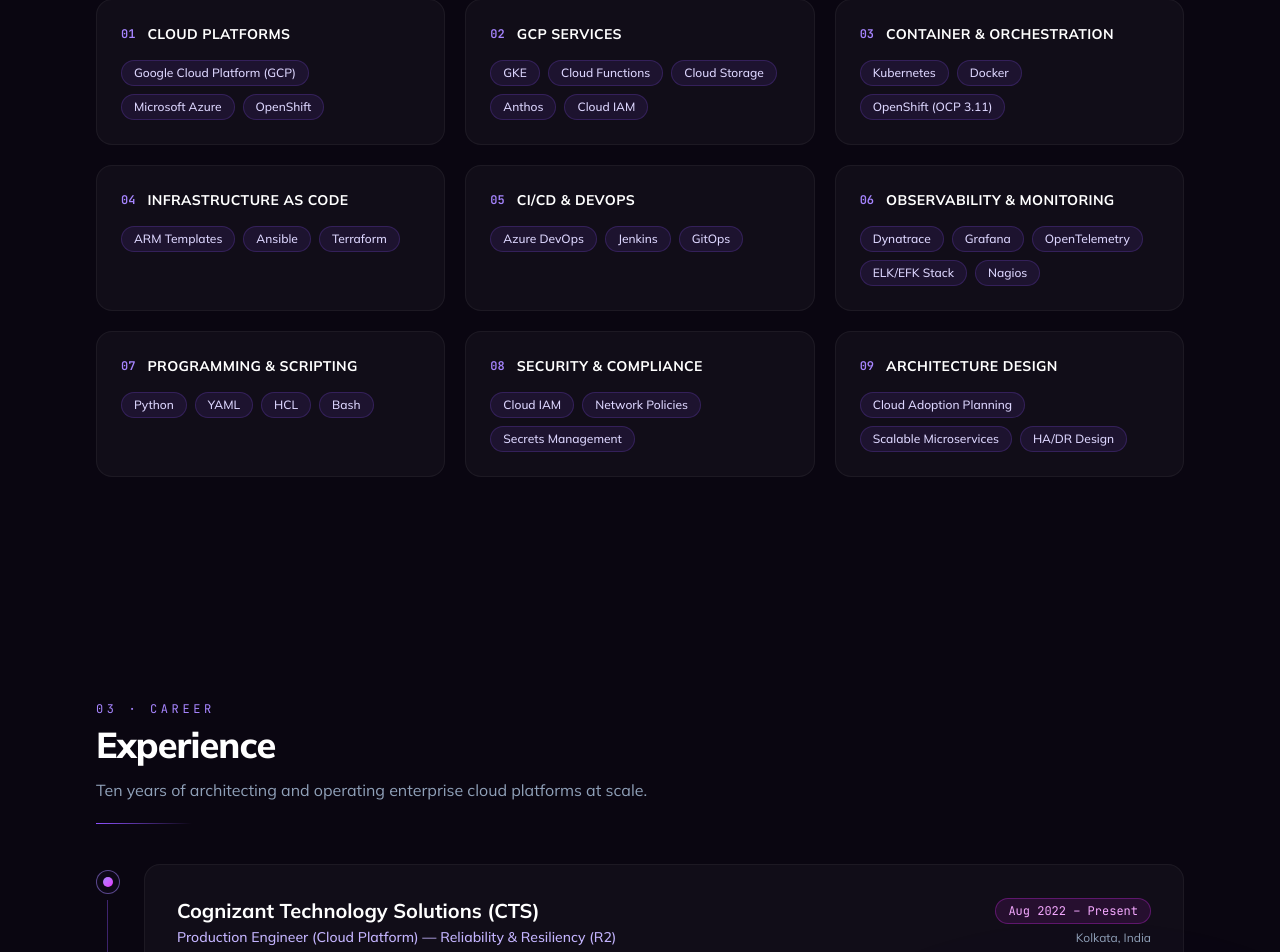
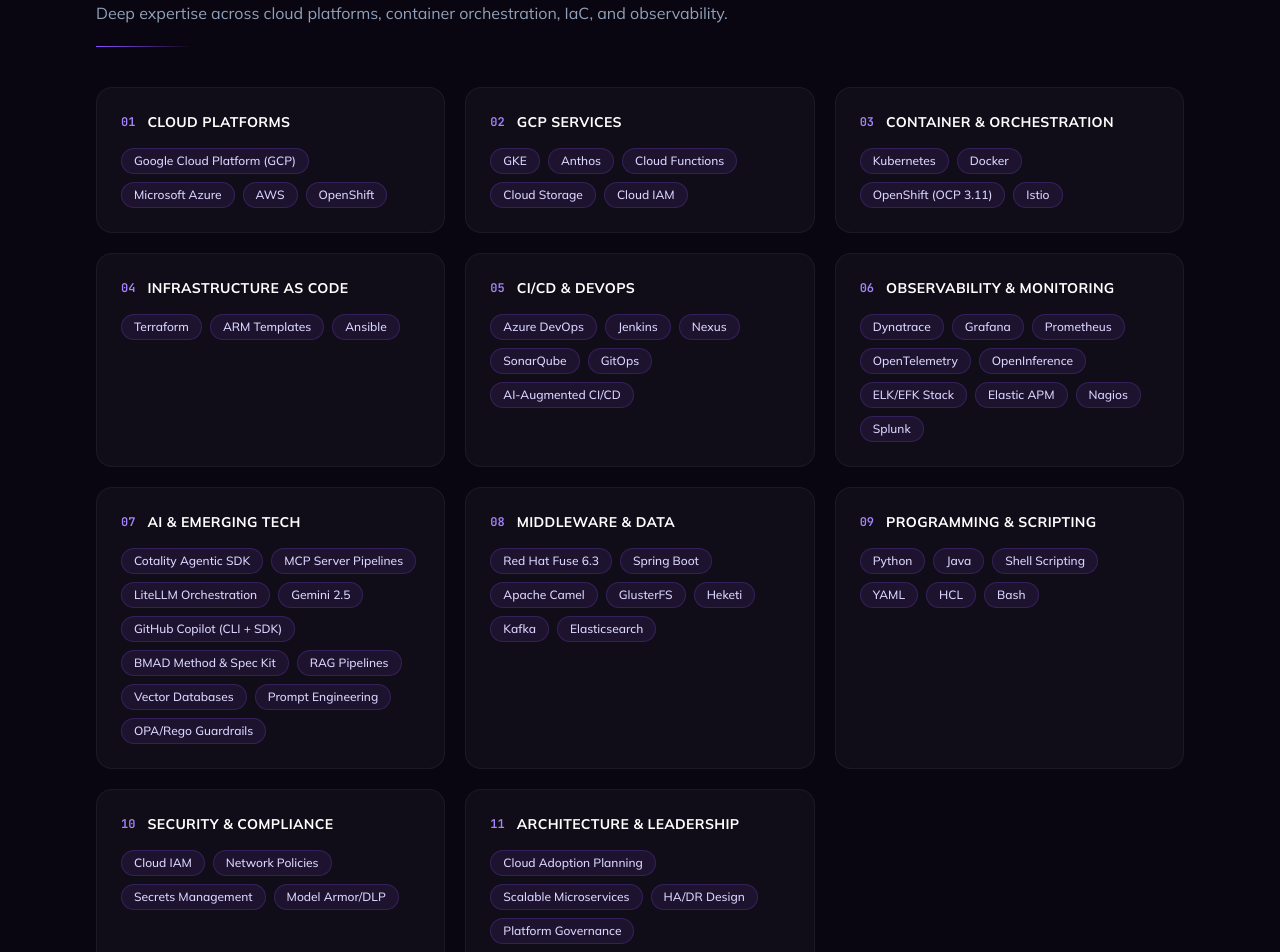
Before and after one commit to wamik25apr/wamik25apr.github.io, a React (Vite) app: page / in a window 1280 px wide. Shown: the part 1840-2792 px from the top of the page. Built offline with nearby package versions, Linux system fonts and the light colour scheme.

Commit message:
feat: merge 2026 resume content — split Wipro roles, add AI/impact details, update LinkedIn

```diff
--- a/src/data/resume.js
+++ b/src/data/resume.js
@@ -7,8 +7,8 @@
   contacts: [
     {
       label: "LinkedIn",
-      value: "khondekar-wamik-hossain-11105397",
-      href: "https://www.linkedin.com/in/khondekar-wamik-hossain-11105397/",
+      value: "wamik",
+      href: "https://www.linkedin.com/in/wamik/",
     },
     { label: "Phone", value: "+91-8967494110", href: "tel:+918967494110" },
     { label: "Email", value: "wamik25apr@gmail.com", href: "mailto:wamik25apr@gmail.com" },
@@ -16,55 +16,124 @@
   ],
   stats: [
     { value: "10+", label: "Years experience" },
-    { value: "15+", label: "Microservices on GKE" },
+    { value: "250+", label: "Microservices in production" },
     { value: "99.9%", label: "Platform uptime" },
-    { value: "70%", label: "Faster deployments" },
+    { value: "40%", label: "MTTD reduction" },
   ],
   summary:
-    "Reliability and Platform Engineering leader with over 10 years of experience architecting and deploying enterprise-grade, cloud-native platforms and DevSecOps ecosystems across Google Cloud, Microsoft Azure, and hybrid environments. Expert in driving system resilience through proactive observability frameworks, automated Infrastructure as Code (IaC) — Terraform, ARM Templates, Ansible — and high-scale container orchestration with Kubernetes (GKE/Anthos), Docker, and OpenShift. Proven track record of reducing incident frequency and accelerating engineering velocity — cutting Mean Time to Detect by 40% and deployment cycles by 70% — by integrating AI-native agentic workflows and MCP (Model Context Protocol) server pipelines into production environments. Experienced in multi-cloud strategy and cloud adoption planning, with deep understanding of IaaS, PaaS, and SaaS service models, cloud security best practices, and compliance standards.",
+    "Reliability and Platform Engineering leader with over 10 years of experience architecting enterprise-grade cloud-native platforms, reliability pipelines, and DevSecOps ecosystems at scale across Google Cloud, Microsoft Azure, and hybrid environments. Expert in driving system resilience through proactive observability frameworks, automated Infrastructure as Code (IaC) — Terraform, ARM Templates, Ansible — and high-scale container orchestration with Kubernetes (GKE/Anthos), Docker, and OpenShift. At Cognizant, drives system resilience for Walmart's Cloud-Native Platform (WCNP) by engineering Dynatrace/Grafana observability frameworks and RCA-led performance remediation that directly reduce P1 incident frequency. Previously at Wipro, led end-to-end OpenShift PaaS operations across onsite Bangladesh and Malaysia engagements, deploying 250+ microservices to production with zero SLA breach. Proven track record of reducing incident frequency and accelerating engineering velocity — cutting Mean Time to Detect by 40% and deployment cycles by 70% — by integrating AI-native agentic workflows and MCP (Model Context Protocol) server pipelines into production environments. Experienced in multi-cloud strategy and cloud adoption planning, with deep understanding of IaaS, PaaS, and SaaS service models, cloud security best practices, and compliance standards.",
   skills: [
-    { group: "Cloud Platforms", items: ["Google Cloud Platform (GCP)", "Microsoft Azure", "OpenShift"] },
-    { group: "GCP Services", items: ["GKE", "Cloud Functions", "Cloud Storage", "Anthos", "Cloud IAM"] },
+    {
+      group: "Cloud Platforms",
+      items: ["Google Cloud Platform (GCP)", "Microsoft Azure", "AWS", "OpenShift"],
+    },
+    {
+      group: "GCP Services",
+      items: ["GKE", "Anthos", "Cloud Functions", "Cloud Storage", "Cloud IAM"],
+    },
     {
       group: "Container & Orchestration",
-      items: ["Kubernetes", "Docker", "OpenShift (OCP 3.11)"],
+      items: ["Kubernetes", "Docker", "OpenShift (OCP 3.11)", "Istio"],
     },
-    { group: "Infrastructure as Code", items: ["ARM Templates", "Ansible", "Terraform"] },
-    { group: "CI/CD & DevOps", items: ["Azure DevOps", "Jenkins", "GitOps"] },
+    {
+      group: "Infrastructure as Code",
+      items: ["Terraform", "ARM Templates", "Ansible"],
+    },
+    {
+      group: "CI/CD & DevOps",
+      items: ["Azure DevOps", "Jenkins", "Nexus", "SonarQube", "GitOps", "AI-Augmented CI/CD"],
+    },
     {
       group: "Observability & Monitoring",
-      items: ["Dynatrace", "Grafana", "OpenTelemetry", "ELK/EFK Stack", "Nagios"],
+      items: [
+        "Dynatrace",
+        "Grafana",
+        "Prometheus",
+        "OpenTelemetry",
+        "OpenInference",
+        "ELK/EFK Stack",
+        "Elastic APM",
+        "Nagios",
+        "Splunk",
+      ],
     },
-    { group: "Programming & Scripting", items: ["Python", "YAML", "HCL", "Bash"] },
+    {
+      group: "AI & Emerging Tech",
+      items: [
+        "Cotality Agentic SDK",
+        "MCP Server Pipelines",
+        "LiteLLM Orchestration",
+        "Gemini 2.5",
+        "GitHub Copilot (CLI + SDK)",
+        "BMAD Method & Spec Kit",
+        "RAG Pipelines",
+        "Vector Databases",
+        "Prompt Engineering",
+        "OPA/Rego Guardrails",
+      ],
+    },
+    {
+      group: "Middleware & Data",
+      items: [
+        "Red Hat Fuse 6.3",
+        "Spring Boot",
+        "Apache Camel",
+        "GlusterFS",
+        "Heketi",
+        "Kafka",
+        "Elasticsearch",
+      ],
+    },
+    {
+      group: "Programming & Scripting",
+      items: ["Python", "Java", "Shell Scripting", "YAML", "HCL", "Bash"],
+    },
     {
       group: "Security & Compliance",
-      items: ["Cloud IAM", "Network Policies", "Secrets Management"],
+      items: ["Cloud IAM", "Network Policies", "Secrets Management", "Model Armor/DLP"],
     },
     {
-      group: "Architecture Design",
-      items: ["Cloud Adoption Planning", "Scalable Microservices", "HA/DR Design"],
+      group: "Architecture & Leadership",
+      items: [
+        "Cloud Adoption Planning",
+        "Scalable Microservices",
+        "HA/DR Design",
+        "Platform Governance",
+        "RCA & Incident Command",
+        "SLA/SLO Definition",
+        "Stakeholder Management",
+        "Onsite Delivery",
+        "Technical Documentation",
+      ],
     },
   ],
   experience: [
     {
       company: "Cognizant Technology Solutions (CTS)",
       location: "Kolkata, India",
-      title: "Production Engineer (Cloud Platform) — Reliability & Resiliency (R2)",
+      title: "Production Engineer — Reliability & Resiliency (R2)",
       period: "Aug 2022 – Present",
       highlight:
         "Cloud Platform Architect for Walmart's Cloud-Native Platform (WCNP) – GCP/GKE based",
       bullets: [
         "Cloud Architecture & Adoption: Architected and managed the GCP-native cloud platform (GKE, Anthos) hosting 15+ microservices for Walmart's retail workloads, driving cloud adoption strategy and application architecture decisions across multi-team environments.",
-        "Scalable & Resilient Design: Engineered proactive observability frameworks using Dynatrace smart alerts and Grafana dashboards, reducing Mean Time to Detect (MTTD) by 40% and ensuring platform resilience at scale.",
+        "Agentic AI & LLM Orchestration: Engineered an SRE AI agent architecture using the Cotality Agentic SDK (built on Google ADK) with Gemini 2.5 Flash/Pro, routed through a LiteLLM AI Gateway, integrating LLM-powered automation into cloud operations.",
+        "SRE AI Agent (RAG & Governance): Designed and built an SRE AI agent using LiteLLM for model orchestration and a RAG pipeline backed by a vector database for natural-language retrieval over runbooks, incident history, and observability context; implemented ReAct/ACE planning with semantic and tool-call caching, OPA/Rego governance and Model Armor/DLP guardrails, deployed on GKE (Anthos) with Istio.",
+        "MCP Server Implementation: Developed Model Context Protocol (MCP) servers to expose diagnostic tools and incident resources to AI agents, utilizing OpenInference tracing and OpenTelemetry for full-stack agent observability.",
+        "Observability & Incident Reduction: Reduced Mean Time to Detect (MTTD) by 40% by engineering a proactive observability layer with Dynatrace smart alerts and Grafana dashboards, eliminating reactive firefighting for critical services.",
+        "RCA & Incident Command: Drove a 30% reduction in P1 repeat incidents by leading structured Root Cause Analysis (RCA) investigations, implementing permanent fixes and runbook automation across the environment.",
+        "Scalability & Performance: Improved Kafka consumer throughput by 25% via performance profiling and partition rebalancing, directly increasing reliability for high-traffic retail workloads.",
+        "Automation Pipelines: Accelerated report generation from hours to minutes by authoring reusable Shell script automation pipelines, freeing 8+ engineering hours per week for higher-value reliability initiatives.",
+        "Distributed Tracing: Established OpenTelemetry instrumentation standards (auto/manual/hybrid) across 15+ services, reducing debugging time by 50% through comprehensive tracing coverage.",
+        "AI-Driven SDLC: Implemented the BMAD-METHOD for agentic development, utilizing specialized AI agents (Architect, Developer, UX) to automate the pipeline from PRD generation to story implementation, and adopted spec-first cycles (BMAD Method & Spec Kit) for consistent, reviewable AI-assisted code changes.",
+        "AI-Augmented Engineering: Integrated GitHub Copilot (CLI & SDK) and BMAD specification prompting into the team's workflow, reducing boilerplate code authoring time by ~35% and accelerating incident runbook creation.",
+        "Cloud Automation: Built Python-based data sync automation via GCP Cloud Functions to manage complex result onboarding between disparate systems where no prior synchronization existed.",
+        "Incident Data Dashboards: Developed Python scripts that extract incident data from Jira and PagerDuty into GCP buckets and Elastic as key-value pairs, powering custom incident-management dashboards with nightly auto-triggered 24-hour reports.",
+        "Secrets & Key Management: Built a GCP Cloud Function that monitors service account key rotation compliance against a 60-day limit with daily email status, plus an automated Rotator that rotates expiring keys and pushes them to a vault.",
+        "Splunk-to-Elastic Migration: Led the migration of Splunk dashboards to Elastic using EQL, enabled Golden Signals monitoring, and automated custom alerting and PDF report generation via email.",
         "Container Orchestration: Managed Kubernetes (GKE/Anthos) clusters for production workloads, implementing auto-scaling, resource quotas, and network policies to optimize performance and cost.",
-        "Cloud Automation: Built Python-based data sync automation via GCP Cloud Functions to manage complex result onboarding between disparate systems where no prior synchronization existed.",
-        "AI-Native Architectures: Architected SRE AI agent systems using the Cotality Agentic SDK (Google ADK) and Gemini 2.5 Flash/Pro, routed through a LiteLLM AI Gateway, integrating LLM-powered automation into cloud operations.",
-        "MCP Server Implementation: Developed Model Context Protocol (MCP) servers to expose diagnostic tools and incident resources to AI agents, utilizing OpenInference tracing and OpenTelemetry for full-stack agent observability.",
-        "AI-Driven SDLC: Implemented the BMAD-METHOD for agentic development, utilizing specialized AI agents (Architect, Developer, UX) to automate the pipeline from PRD generation to story implementation.",
-        "Distributed Tracing & Observability: Established OpenTelemetry instrumentation standards across 15+ services, reducing debugging time by 50% and enabling end-to-end transaction visibility.",
-        "Performance Optimization: Improved Kafka consumer throughput by 25% via performance profiling and partition rebalancing for high-traffic retail workloads.",
-        "Knowledge Sharing: Facilitated technical sessions on GCP architecture best practices, cloud security standards, and observability patterns to cross-functional teams.",
-        "Technologies: Kubernetes (GKE/Anthos), GCP Cloud Functions, Cotality Agentic SDK, MCP Framework, LiteLLM, Gemini 2.5, OpenTelemetry, OpenInference, Dynatrace, Grafana, Kafka, Python, Istio",
+        "Knowledge Sharing: Facilitated technical sessions on cloud architecture best practices, cloud security standards, and observability patterns to cross-functional teams.",
+        "Technologies: Kubernetes (GKE/Anthos), Cotality Agentic SDK, MCP Framework, LiteLLM, Gemini 2.5, GitHub Copilot (CLI + SDK), RAG Pipelines, Vector Databases, OpenTelemetry, OpenInference, Dynatrace, Grafana, Elastic, Kafka, Python, Shell, Istio, OPA/Rego, Model Armor/DLP",
       ],
     },
     {
@@ -73,54 +142,80 @@
       title: "Cloud Automation Engineer (SRE & Cloud Automation)",
       period: "Mar 2021 – Aug 2022",
       bullets: [
-        "Cloud Architecture & IaC: Delivered end-to-end Infrastructure as Code for Azure cloud workloads using ARM Templates and Ansible, reducing environment provisioning time from 3 days to under 2 hours — enabling rapid cloud adoption and consistent deployments.",
-        "CI/CD Pipeline Design: Designed and managed 12+ Azure DevOps pipelines implementing zero-touch deployment strategies, cutting release cycle time by 60% and ensuring reliable application delivery.",
-        "Cloud Management: Automated deployments to achieve 99.5% environment consistency across dev, staging, and production environments, eliminating manual configuration drift.",
-        "Cross-Team Collaboration: Engaged with multiple application and infrastructure teams to drive key architectural decisions, facilitating technical sessions on cloud adoption strategies and deployment automation.",
+        "Cloud Architecture & IaC: Delivered end-to-end Infrastructure as Code (IaC) for Azure workloads using ARM Templates and Ansible, reducing environment provisioning time from 3 days to under 2 hours across 5 project teams.",
+        "CI/CD Pipeline Design: Built and owned 12+ Azure DevOps pipelines enabling zero-touch deployment from commit to production, cutting release cycle time by 60%.",
+        "Cloud Management: Automated deployments with Ansible playbooks to achieve 99.5% environment consistency across dev, staging, and production, eliminating manual configuration drift.",
+        "Cross-Team Collaboration: Engaged with multiple application and infrastructure teams to drive key architectural decisions and technical sessions on cloud adoption and deployment automation.",
         "Technologies: Azure, ARM Templates, Ansible, Azure DevOps, Jenkins, RHEL",
       ],
     },
     {
       company: "Wipro Limited",
       location: "Bangladesh & Malaysia",
-      title: "Lead DevOps, Middleware & Operations Engineer",
-      period: "Nov 2015 – Mar 2021",
+      title: "Lead PaaS Administrator & Microservices Developer (DevOps)",
+      period: "Sep 2018 – Mar 2021",
       bullets: [
-        "Platform Architecture & Management: Managed the production lifecycle of Red Hat OpenShift (OCP 3.11) container platform for a major BFSI client, achieving 99.9% platform uptime across 250+ microservices.",
-        "Cloud-Native CI/CD: Architected Jenkins CI/CD pipelines integrating SonarQube -> Nexus -> Docker S2I, reducing service deployment time by 70% and establishing cloud-native delivery patterns.",
-        "Observability Implementation: Engineered EFK-stack Kibana dashboards for real-time transaction TPS and success rate tracking, reducing anomaly detection time from 30 minutes to under 2 minutes.",
-        "Storage Management: Administered Gluster storage volumes via Heketi, managing the creation, expansion, and deletion of volumes for stateful container workloads.",
-        "Performance Tuning: Optimized JVM configurations (heap sizing, GC methods, JDBC pooling) for Red Hat Fuse 6.3, improving server stability by 40% through systematic performance analysis.",
-        "Infrastructure Monitoring: Implemented Nagios-based proactive monitoring for RHEL infrastructure health, providing 24x7 alerting for critical resource thresholds.",
-        "Service Reliability: Maintained 24x7 availability for mission-critical production applications, consistently meeting strict SLA commitments.",
-        "Team Leadership: Led a team of 5 engineers, owning technical decision-making, sprint planning, and mentoring — driving knowledge sharing and process improvements that reduced onboarding ramp time by 30%.",
-        "Technologies: OpenShift (OCP 3.11), Red Hat Fuse 6.3, Jenkins, Docker, ELK/EFK Stack, GlusterFS, Heketi, Spring Boot, Apache Camel, Nagios, JVM Tuning, RHEL",
+        "High Availability: Managed the production lifecycle of Red Hat OpenShift (OCP 3.11) container platform for a major BFSI client, achieving 99.9% platform uptime across 250+ microservices.",
+        "Onsite Go-Live: Led a successful onsite go-live in Bangladesh — executed OCP 3.11 production cluster setup, security hardening, Day-2 operations, and cluster upgrades with zero unplanned downtime.",
+        "CI/CD Optimization: Architected an end-to-end Jenkins CI/CD pipeline (Git → SonarQube → Nexus → Docker S2I → OCP) that reduced service deployment time by 70%, replacing a fully manual release process.",
+        "Observability: Engineered EFK-stack Kibana dashboards tracking real-time transaction TPS, success rates, and trade volumes, reducing anomaly detection time from 30 minutes to under 2 minutes.",
+        "Microservices Development: Developed RESTful microservices using Red Hat Fuse, Spring Boot, and Apache Camel, delivering Swagger API contracts for frictionless integration across 6 downstream channels.",
+        "Storage Management: Administered Gluster storage volumes via Heketi (create, expand, delete), supporting stateful workloads in containerized production environments.",
+        "Technologies: OpenShift (OCP 3.11), Jenkins, Nexus, SonarQube, Docker, ELK/EFK Stack, GlusterFS, Heketi, Spring Boot, Apache Camel, Swagger",
+      ],
+    },
+    {
+      company: "Wipro Limited",
+      location: "Malaysia",
+      title: "Lead Fuse Administrator & Middleware Engineer (DevOps)",
+      period: "May 2017 – Mar 2018",
+      bullets: [
+        "Fuse Platform Delivery: Delivered non-production and production Red Hat Fuse 6.3 cluster environments end-to-end, successfully onboarding 250+ live services.",
+        "Performance Tuning: Optimized JVM configurations (heap sizing, GC algorithm selection, JDBC pool optimization) for Red Hat Fuse 6.3, eliminating recurring native memory errors and improving server stability by 40%.",
+        "Proactive Monitoring: Configured Nagios dashboards with CPU/RAM/Disk/Heap alerting thresholds, providing 24x7 proactive monitoring for RHEL infrastructure health.",
+        "TPS Visibility: Implemented ELK/Kibana dashboards for real-time service-level monitoring, improving platform TPS visibility and supporting SLA reporting for operations and business stakeholders.",
+        "Technologies: Red Hat Fuse 6.3, Nagios, RHEL, ELK/EFK Stack, JVM Tuning",
+      ],
+    },
+    {
+      company: "Wipro Limited",
+      location: "India",
+      title: "Operations Lead – BFSI Domain",
+      period: "Nov 2015 – May 2017",
+      bullets: [
+        "Service Reliability: Maintained 24x7 availability for mission-critical production applications across BFSI workloads, consistently meeting strict SLA commitments.",
+        "Team Leadership: Led a team of engineers, owning technical decision-making, sprint planning, and mentoring, while training junior technical support staff.",
+        "Standardization: Authored and maintained technical runbooks and process documentation, reducing onboarding ramp time for new engineers by 30%.",
+        "Technologies: RHEL, ITIL V3, SLA & Incident Management",
       ],
     },
   ],
   certifications: [
     "AZ-305: Designing Microsoft Azure Infrastructure Solutions (Expert)",
     "AZ-104: Microsoft Azure Administrator",
+    "AZ-900: Microsoft Azure Fundamentals",
+    "Red Hat Delivery Specialist – PaaS Development",
+    "Red Hat Delivery Specialist – PaaS Administration",
+    "ITIL V3 Foundation",
     "Claude Certified Architect – Foundations (Anthropic Academy)",
-    "Red Hat Delivery Specialist – PaaS Development & Administration",
-    "ITIL V3 Foundation",
+    "Microsoft Certified: Azure Administrator Associate",
   ],
   education: [
     {
       institution: "West Bengal University of Technology",
-      year: "2015",
+      year: "2011–2015",
       degree: "B.Tech in Computer Science & Engineering",
       detail: "DGPA: 7.51",
     },
     {
       institution: "Burdwan Municipal High School",
-      year: "2010",
+      year: "2009–2010",
       degree: "Higher Secondary (WBCHSE)",
       detail: "70.42%",
     },
     {
       institution: "Burdwan Municipal High School",
-      year: "2008",
+      year: "2007–2008",
       degree: "Secondary (WBBSE)",
       detail: "79.33%",
     },
```
